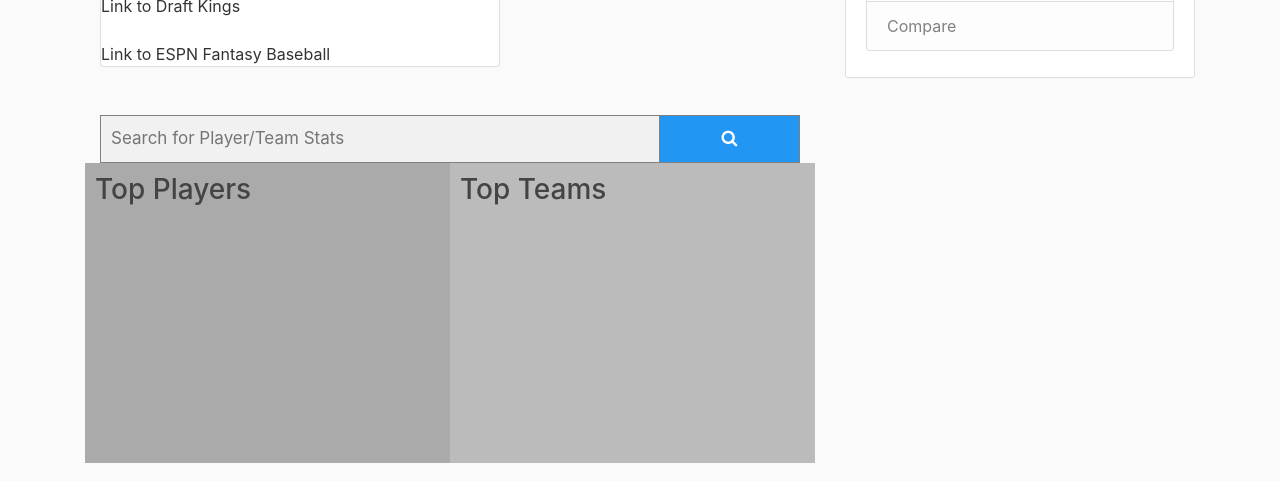
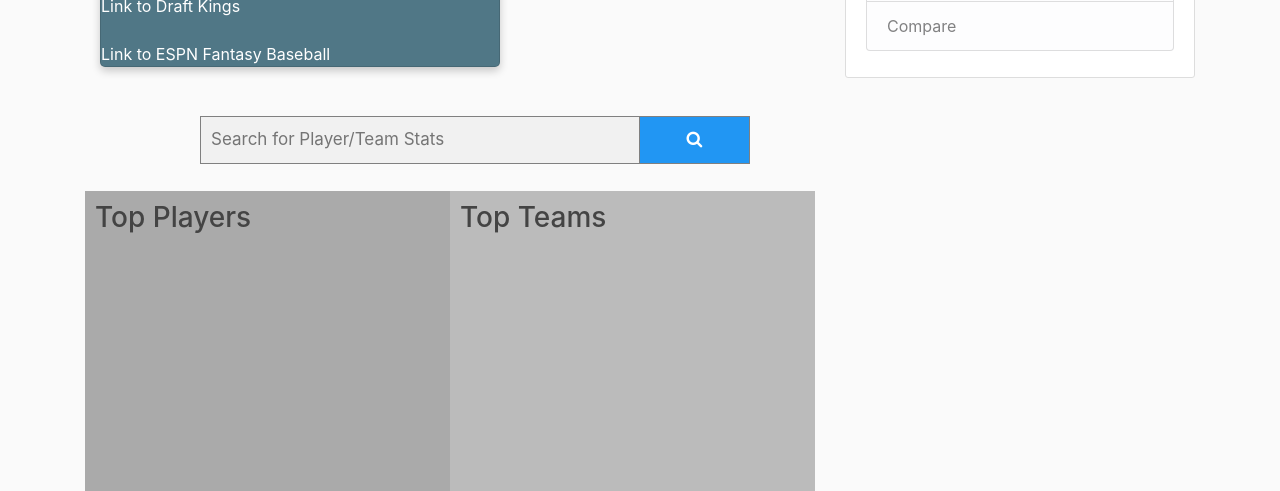
Before and after one commit to zxstewart/SoftDev_Project, a Flask app: page /baseball in a window 1280 px wide. Shown: the part 319-810 px from the top of the page. Before the commit the page ends 782 px from the top, so only its background shows below. Run offline with Flask 2, Linux system fonts and the light colour scheme; some libraries are stand-ins or nearby versions.

Commit message:
Update baseball.html

```diff
--- a/project-code/sportsapp/templates/baseball.html
+++ b/project-code/sportsapp/templates/baseball.html
@@ -6,26 +6,23 @@
 <div class="container">
     <h5> On this page you can find the latest statistics and news about the MLB.</h5>
     <img src="https://upload.wikimedia.org/wikipedia/en/thumb/a/a6/Major_League_Baseball_logo.svg/1200px-Major_League_Baseball_logo.svg.png" alt="MLB Logo" style="float:right" height="150px" width="300px">
-    <div class="card">
-        <a> Link to MLB Homepage </a>
+    <div class="card" style="box-shadow: 0 4px 8px 0 rgba(0,0,0,0.2); transition: 0.3s; border-radius: 5px; background-color: #507786!important;">
+        <a style="color:white;"> Link to MLB Homepage </a>
         <br>
-        <a> Link to the lastest MLB scores </a>
+        <a style="color:white;"> Link to the lastest MLB scores </a>
         <br>
-        <a> Link to MLB livestreams </a>
+        <a style="color:white;"> Link to MLB livestreams </a>
         <br>
-        <a> Link to Draft Kings </a>
+        <a style="color:white;"> Link to Draft Kings </a>
         <br>
-        <a> Link to ESPN Fantasy Baseball </a>
+        <a style="color:white;"> Link to ESPN Fantasy Baseball </a>
     </div>
+    <link rel="stylesheet" href="https://cdnjs.cloudflare.com/ajax/libs/font-awesome/4.7.0/css/font-awesome.min.css">
     <br>
-    <br>
-    <link rel="stylesheet" href="https://cdnjs.cloudflare.com/ajax/libs/font-awesome/4.7.0/css/font-awesome.min.css">
-    <form class="example" action="action_page.php">
+    <form class="example" action="action_page.php" style="padding: 25px 50px 75px 100px;">
         <input type="text" placeholder="Search for Player/Team Stats" name="search" style="padding: 10px;font-size: 17px;border: 1px solid grey;float: left;width: 80%;background: #f1f1f1;">
         <button type="submit" style="background: #0b7dda;float: left;width: 20%;padding: 10px;background: #2196F3;color: white;font-size: 17px;border: 1px solid grey;border-left: none;"><i class="fa fa-search"></i></button>
     </form>
-    <br>
-    <br>
     <div class="row">
         <div class="column" style="float: left;width: 50%;padding: 10px;height: 300px;background-color:#aaa;">
             <h3>Top Players</h3>
```
